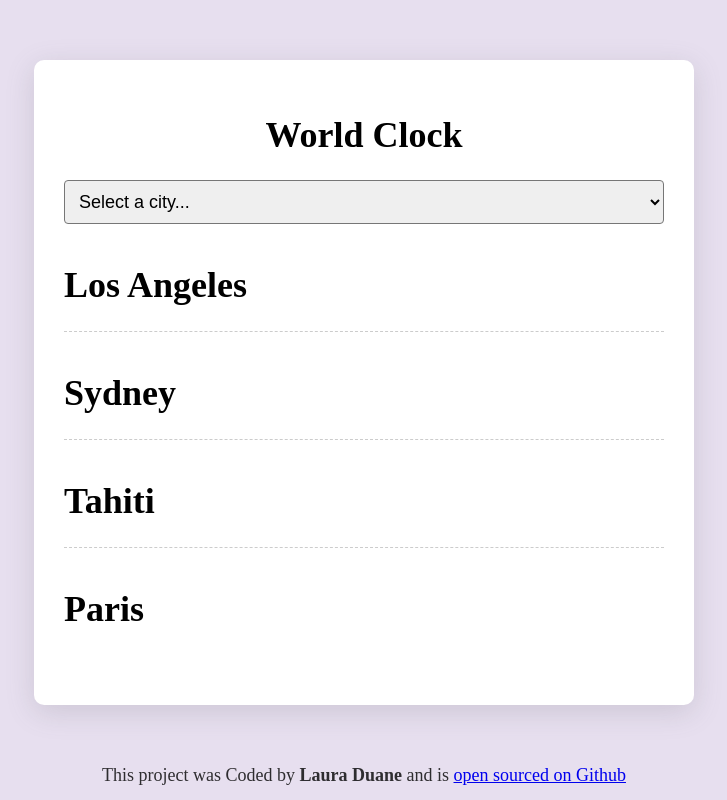
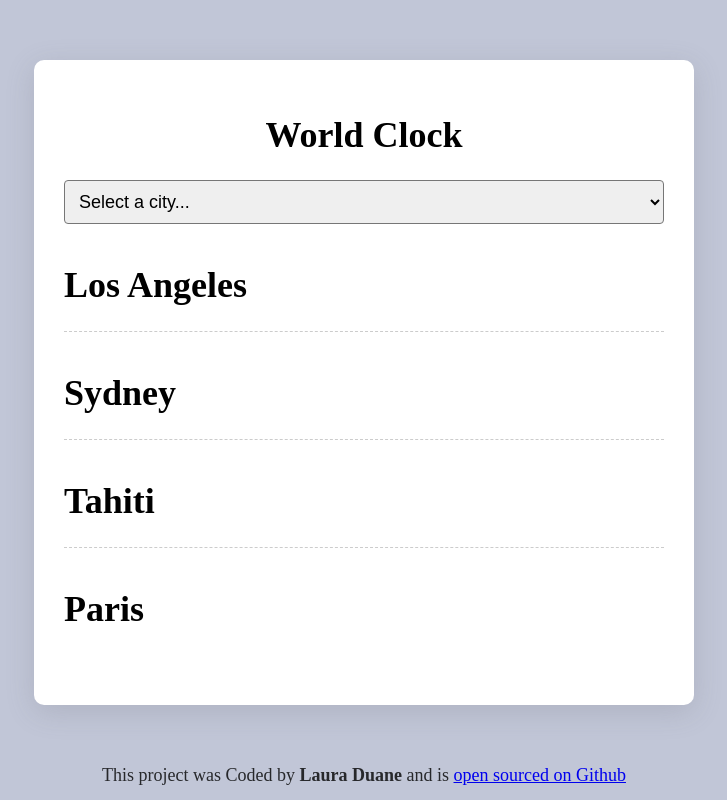
Before and after one commit to LauraDuane/World-Clock, a plain HTML site: page index.html in a window 1280 px wide. Shown: the whole page, without its empty margins (276-1003 px from the left). Drawn offline with nearby package versions, Linux system fonts and the light colour scheme; a script that the page names is missing.

Commit message:
changed the background color

```diff
--- a/src/style.css
+++ b/src/style.css
@@ -1,7 +1,7 @@
 /** @format */
 
 body {
-  background-color: rgb(231, 223, 239);
+  background-color: rgb(193, 198, 215);
 }
 .container {
   background: white;
```
